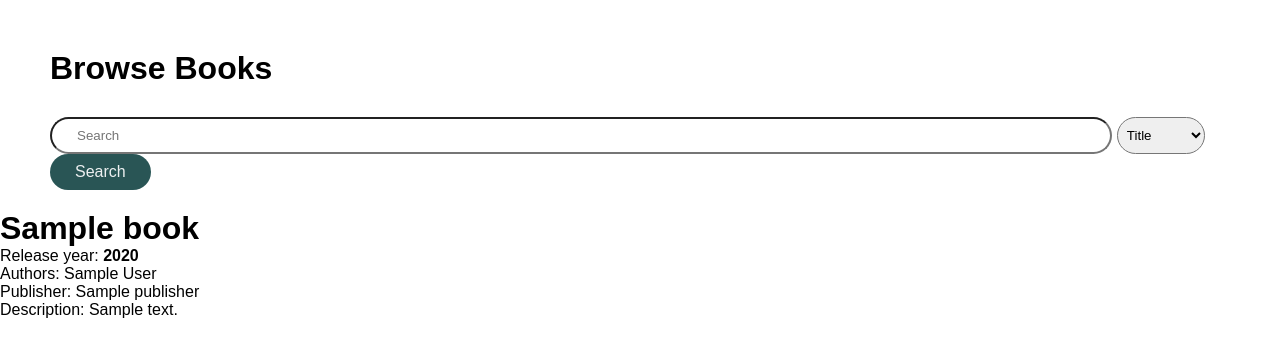
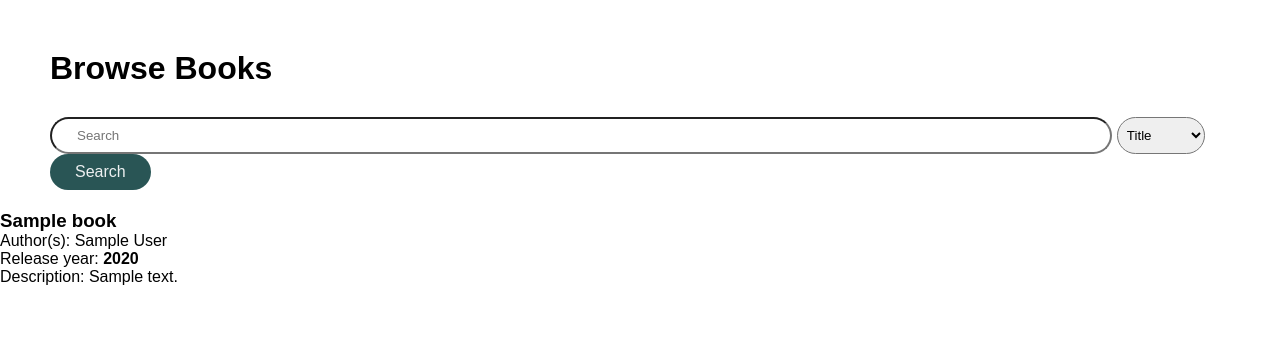
Before and after one commit to burntmilk/Library-Web-App, a Flask app: template library/templates/browse/browse.html in a window 1280 px wide. Shown: the part 60-417 px from the top of the page. Run offline with Flask 2, Linux system fonts and the light colour scheme; the template is opened without the code that fills it: most values are stand-ins (such as "Sample title", 1, 10 or a date in 2020).

Commit message:
html copied from jd

```diff
--- a/library/templates/browse/browse.html
+++ b/library/templates/browse/browse.html
@@ -13,15 +13,19 @@
       <button class="book_search_btn" type="submit">Search</button>
     </form>
   </div>
+  <div class="content-container">
+    {% for book in books %}
+    <div class="book_card">
+      <h3>{{ book.title }}</h3>
+      {% set author_list = [] %} {% for author in book.authors %} {{
+      author.full_name if author_list.append(author.full_name) }} {% endfor %}
+      <p>Author(s): {{author_list|join(", ")}}</p>
+      <p>Release year: <b>{{ book.release_year }}</b></p>
+      <p>Description: {{ book.description }}</p>
+    </div>
+
+    {% endfor %}
+  </div>
 </div>
 
-<!-- temporary test that shows all books -->
-{% for book in books %}
-    <h1>{{ book.title }}</h1>
-    <p>Release year: <b>{{ book.release_year }}</b></p>
-    <p>Authors: {% for author in book.authors %} {{ author.full_name }} {% endfor %}</p>
-    <p>Publisher: {{ book.publisher }}</p>
-    <p>Description: {{ book.description }}</p>
-{% endfor %}
-
 {% endblock %}
```
